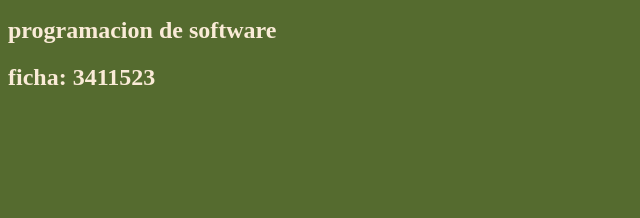
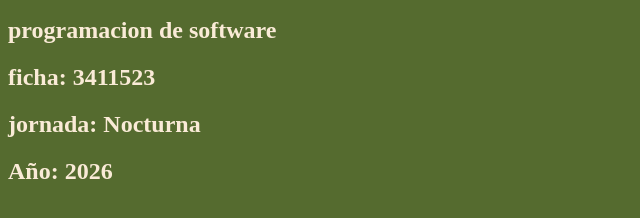
Before and after one commit to JuanJoseOspinaM17/REPO_JJOM, a plain HTML site: page Datos2_JJOM.html in a window 1280 px wide. Shown: the part 168-386 px from the top of the page, without its empty margins (0-640 px from the left). Drawn offline with Linux system fonts and the light colour scheme.

Commit message:
adicion del año

```diff
--- a/Datos2_JJOM.html
+++ b/Datos2_JJOM.html
@@ -11,6 +11,7 @@
     <h2>correo: juanjoseospinam7@gmail.com</h2>
     <h2>programacion de software</h2>
     <h2>ficha: 3411523</h2>
-
+    <h2>jornada: Nocturna</h2>
+    <h2>Año: 2026</h2>
 </body>
 </html>
```
